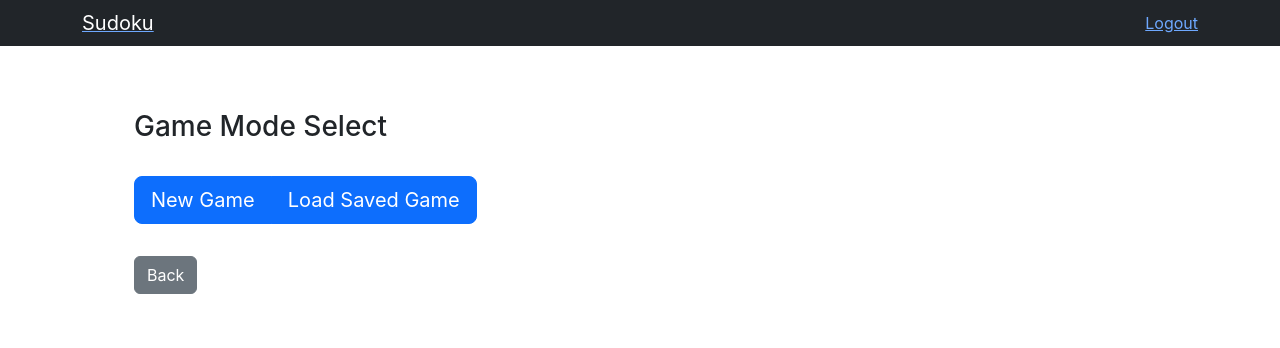
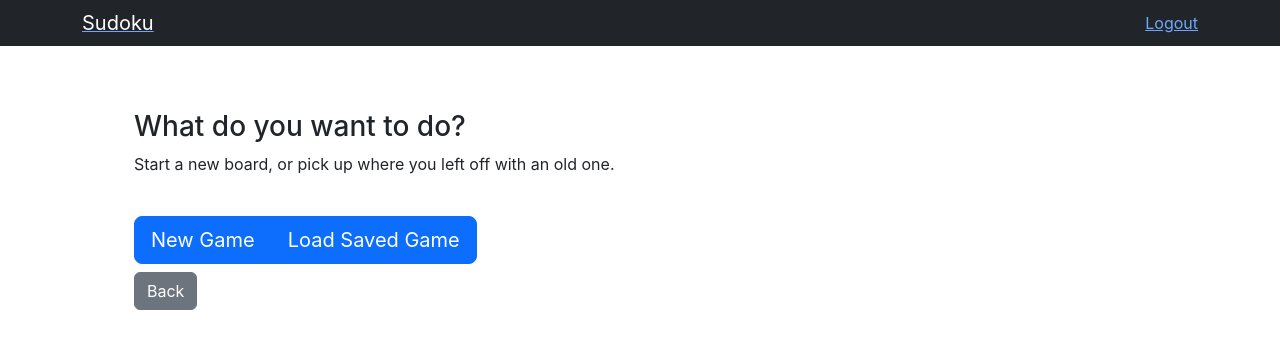
Before and after one commit to ClearCrystals/LogicLuminaries, a React (Create React App) app in the folder frontend/: page /components/sudokugame in a window 1280 px wide. Shown: the top 348 px of the page. Built offline with nearby package versions, Linux system fonts and the light colour scheme.

Commit message:
gonna sleep for a few hours. fixed back buttons but now need to handle context not persisting on reload

```diff
--- a/frontend/src/components/Auth.js
+++ b/frontend/src/components/Auth.js
@@ -87,7 +87,6 @@ export default function AuthForm(props) {
   };
 
   return (
-    //add back button on sign in
     <div id="wrapper">
     <div id="authContainer">
       <Container fluid>
--- a/frontend/src/components/Games.js
+++ b/frontend/src/components/Games.js
@@ -61,6 +61,7 @@ const Games = () => {
           <Col className="gamesCol">
             <h3>
               <b>Classic Sudoku</b>
+              <p className="gamesDesc">The sudoku you're used to.</p>
             </h3>
             <br />
             <Link to="/components/SudokuGame">
@@ -76,8 +77,9 @@ const Games = () => {
           <Col className="gamesCol">
             <h3>
               <b>Killer Sudoku</b>
+              <p className="gamesDesc">The sum of the cells in a cage must equal the total given for that cage. Each digit in the cage must be unique.</p>
             </h3>
-            <br />
+            <br/>
             <Link to="/components/SudokuGame">
               <Button
                 variant="secondary"
--- a/frontend/src/components/SudokuGame.js
+++ b/frontend/src/components/SudokuGame.js
@@ -1,4 +1,4 @@
-import React, { useState } from "react";
+import React, { useEffect, useState } from "react";
 import SudokuGrid from "./SudokuGrid"; // Ensure this path is correct
 import { Link } from "react-router-dom";
 import { Container, Button, Navbar, Nav, ButtonGroup } from "react-bootstrap";
@@ -21,6 +21,7 @@ import { useUser } from "./UserContext";
 const SudokuGame = () => {
   // Get 'sudokuStyle' from context
   const [gameMode, setGameMode] = useState(""); // 'new' or 'saved'
+  const [reset, trigReset] = useState(false); // triggers a page reload
   const [difficulty, setDifficulty] = useState(null);
   const [savedGames, setSavedGames] = useState([]);
   const [selectedGame, setSelectedGame] = useState(null);
@@ -65,6 +66,19 @@ const SudokuGame = () => {
   const handleDifficultySelect = (selectedDifficulty) => {
     setDifficulty(selectedDifficulty); // Change difficulty
   };
+
+  useEffect(()=>{
+    //back from difficulty select to saved game choice
+    if(reset && !difficulty){
+      window.location.reload()
+      setGameMode("new")
+    }
+    if(reset && gameMode=="saved"){
+      window.location.reload()
+      setGameMode("")
+    }
+  },[reset]);
+
   return (
     <div>
       <div>
@@ -83,7 +97,10 @@ const SudokuGame = () => {
         <Container id="gameSpace">
           {!gameMode && (
             <div>
-              <h3>Game Mode Select</h3>
+              <h3>What do you want to do?</h3>
+              <p>
+                 Start a new board, or pick up where you left off with an old one.
+              </p>
               <br></br>
               <ButtonGroup size="lg" className="mb-2">
                 <Button
@@ -99,6 +116,10 @@ const SudokuGame = () => {
                   Load Saved Game
                 </Button>
               </ButtonGroup>
+              <br></br>
+              <Link to="/components/Games">
+                <Button variant="secondary">Back</Button>
+              </Link>
             </div>
           )}
           {gameMode === "new" && !difficulty && (
@@ -129,6 +150,8 @@ const SudokuGame = () => {
                   Hard
                 </Button>
               </ButtonGroup>
+              <br></br>
+              <Button variant="secondary" onClick={() => {trigReset(true)}}>Back</Button>
             </div>
           )}
           {gameMode === "saved" && savedGames.length > 0 && (
@@ -146,16 +169,13 @@ const SudokuGame = () => {
                   Load Game {game.id}
                 </button>
               ))}
+            <Button variant="secondary" onClick={()=>{trigReset(true)}}>Back</Button>
             </div>
           )}
           {difficulty && (
             <SudokuGrid difficulty={difficulty} username={username} />
           )}
           {selectedGame && <SudokuGrid savedGrid={selectedGame} />}
-          <br></br>
-          <Link to="/components/Games">
-            <Button variant="secondary">Back</Button>
-          </Link>
         </Container>
       </div>
     </div>
--- a/frontend/src/index.css
+++ b/frontend/src/index.css
@@ -97,6 +97,11 @@ code {
   height: 100%;
 }
 
+.gamesDesc {
+  padding: 20px;
+  font-size: medium;
+}
+
 .gamesCol {
   background-color: rgba(217, 217, 217, 1);
   color: rgba(52, 82, 112, 1);
```
